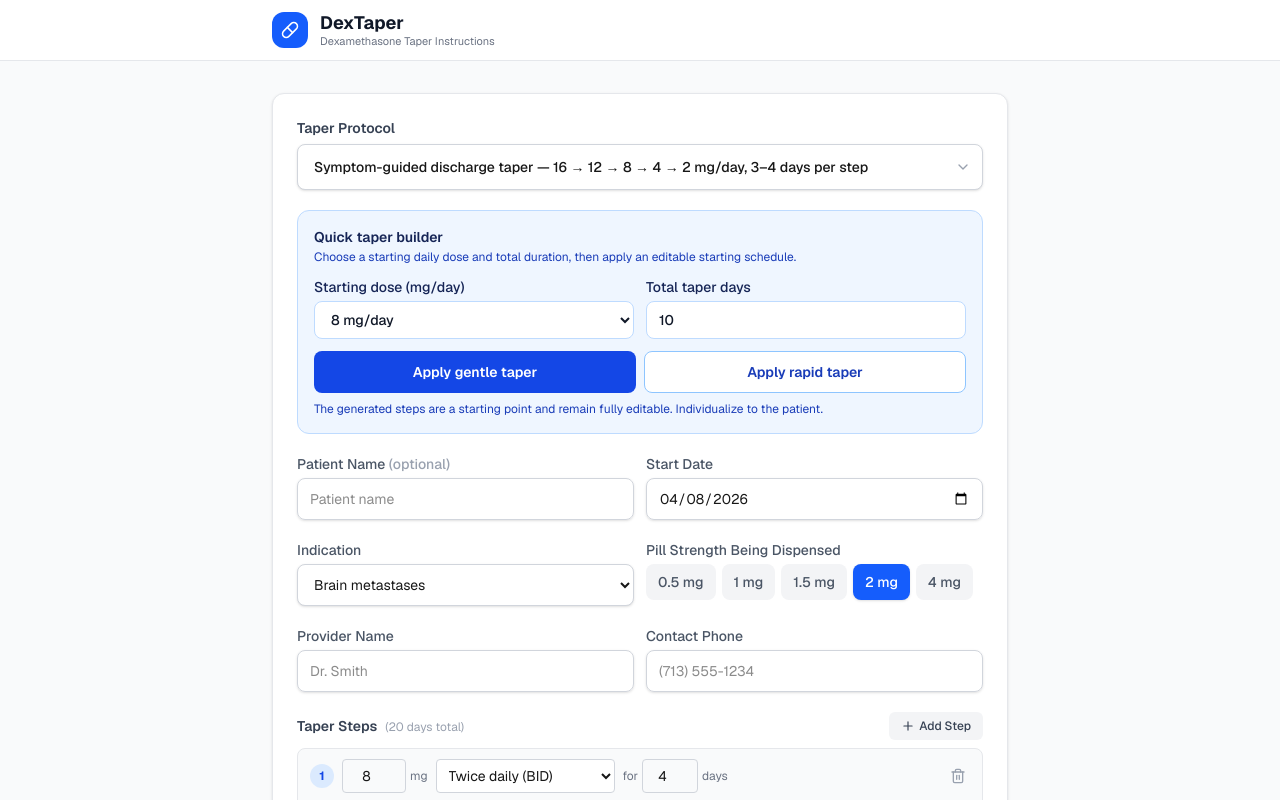
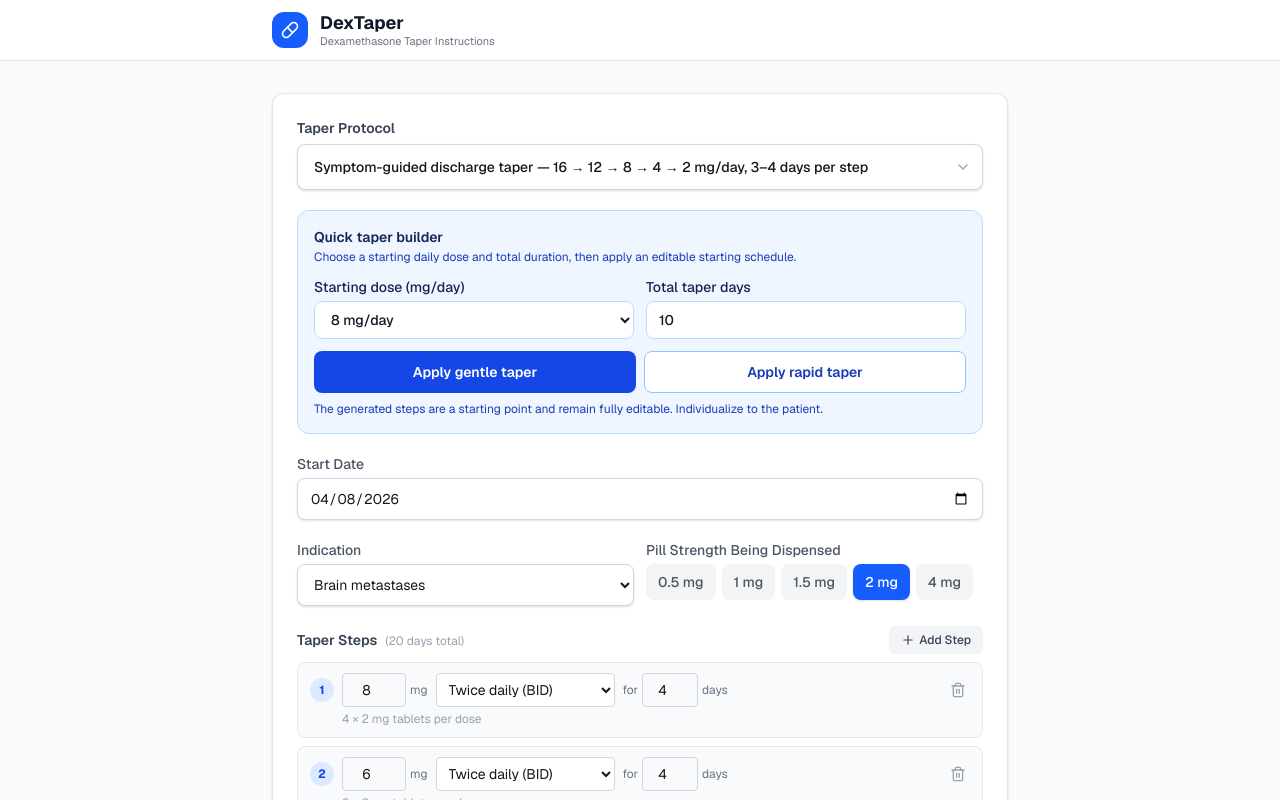
Before and after one commit to kabsam549-bot/dextaper, a Next.js app: page / in a window 1280 px wide. Shown: the top 800 px of the page. Built offline with nearby package versions, Linux system fonts and the light colour scheme.

Commit message:
feat: simplify taper generator fields

```diff
--- a/components/patient-handout.tsx
+++ b/components/patient-handout.tsx
@@ -91,18 +91,9 @@ const PatientHandout = forwardRef<HTMLDivElement, PatientHandoutProps>(
             Pill strength: {schedule.pillSize} mg tablets
           </p>
           <div className="mt-2 flex flex-wrap gap-x-4 gap-y-1 text-sm text-gray-600">
-            {schedule.patientName && (
-              <span><strong>Patient:</strong> {schedule.patientName}</span>
-            )}
             <span><strong>Start:</strong> {(() => { const [y,m,d] = schedule.startDate.split('-').map(Number); return format(new Date(y, m-1, d), 'MMMM d, yyyy'); })()}</span>
             <span><strong>Indication:</strong> {schedule.indication}</span>
           </div>
-          {(schedule.providerName || schedule.providerPhone) && (
-            <div className="mt-1 text-sm text-gray-600">
-              {schedule.providerName && <span><strong>Provider:</strong> {schedule.providerName}</span>}
-              {schedule.providerPhone && <span className="ml-4"><strong>Phone:</strong> {schedule.providerPhone}</span>}
-            </div>
-          )}
         </div>
 
         {/* Daily Schedule */}
@@ -203,11 +194,7 @@ const PatientHandout = forwardRef<HTMLDivElement, PatientHandoutProps>(
             <li>Severe mood changes or confusion</li>
             <li>New or worsening seizures</li>
           </ul>
-          {schedule.providerPhone && (
-            <p className="mt-2 text-sm font-semibold text-red-900">
-              Contact: {schedule.providerName ? `${schedule.providerName} — ` : ''}{schedule.providerPhone}
-            </p>
-          )}
+
           <p className="mt-1 text-[13px] text-red-800">
             For emergencies, call 911 or go to the nearest emergency room.
           </p>
--- a/components/pdf-export.tsx
+++ b/components/pdf-export.tsx
@@ -95,9 +95,7 @@ export default function PdfExport({ targetId, schedule }: PdfExportProps) {
     const url = URL.createObjectURL(blob);
     const a = document.createElement('a');
     a.href = url;
-    a.download = schedule.patientName
-      ? `dex-taper-${schedule.patientName.replace(/\s+/g, '-').toLowerCase()}.ics`
-      : 'dex-taper.ics';
+    a.download = 'dex-taper.ics';
     document.body.appendChild(a);
     a.click();
     document.body.removeChild(a);
--- a/components/taper-builder.tsx
+++ b/components/taper-builder.tsx
@@ -66,11 +66,8 @@ function taperSteps(startingDose: number, totalDays: number, pace: TaperPace): T
 }
 
 export default function TaperBuilder({ onGenerate }: TaperBuilderProps) {
-  const [patientName, setPatientName] = useState('');
   const [startDate, setStartDate] = useState(todayIsoDate());
   const [indication, setIndication] = useState(indications[0]);
-  const [providerName, setProviderName] = useState('');
-  const [providerPhone, setProviderPhone] = useState('');
   const [pillSize, setPillSize] = useState<PillSize>(2);
   const [steps, setSteps] = useState<TaperStep[]>(templates[0].steps);
   const [selectedTemplate, setSelectedTemplate] = useState(templates[0].id);
@@ -117,11 +114,8 @@ export default function TaperBuilder({ onGenerate }: TaperBuilderProps) {
   function handleSubmit(e: React.FormEvent) {
     e.preventDefault();
     onGenerate({
-      patientName,
       startDate,
       indication,
-      providerName,
-      providerPhone,
       pillSize,
       steps,
     });
@@ -192,20 +186,7 @@ export default function TaperBuilder({ onGenerate }: TaperBuilderProps) {
         <p className="mt-2 text-xs text-blue-800">The generated steps are a starting point and remain fully editable. Individualize to the patient.</p>
       </div>
 
-      {/* Patient + Date */}
-      <div className="grid grid-cols-1 gap-3 sm:grid-cols-2">
-        <div>
-          <label className="block text-sm font-medium text-gray-600 mb-1">
-            Patient Name <span className="text-gray-400">(optional)</span>
-          </label>
-          <input
-            type="text"
-            value={patientName}
-            onChange={e => setPatientName(e.target.value)}
-            placeholder="Patient name"
-            className="w-full rounded-lg border border-gray-300 px-3 py-2.5 text-sm shadow-sm focus:border-blue-500 focus:ring-2 focus:ring-blue-200 focus:outline-none"
-          />
-        </div>
+      {/* Start Date */}
       <div>
         <label className="block text-sm font-medium text-gray-600 mb-1">Start Date</label>
         <input
@@ -214,7 +195,6 @@ export default function TaperBuilder({ onGenerate }: TaperBuilderProps) {
           onChange={e => setStartDate(e.target.value)}
           className="w-full rounded-lg border border-gray-300 px-3 py-2.5 text-sm shadow-sm focus:border-blue-500 focus:ring-2 focus:ring-blue-200 focus:outline-none"
         />
-        </div>
       </div>
 
       {/* Indication + Pill Size */}
@@ -254,29 +234,6 @@ export default function TaperBuilder({ onGenerate }: TaperBuilderProps) {
         </div>
       </div>
 
-      {/* Provider Info */}
-      <div className="grid grid-cols-1 gap-3 sm:grid-cols-2">
-        <div>
-          <label className="block text-sm font-medium text-gray-600 mb-1">Provider Name</label>
-          <input
-            type="text"
-            value={providerName}
-            onChange={e => setProviderName(e.target.value)}
-            placeholder="Dr. Smith"
-            className="w-full rounded-lg border border-gray-300 px-3 py-2.5 text-sm shadow-sm focus:border-blue-500 focus:ring-2 focus:ring-blue-200 focus:outline-none"
-          />
-        </div>
-        <div>
-          <label className="block text-sm font-medium text-gray-600 mb-1">Contact Phone</label>
-          <input
-            type="tel"
-            value={providerPhone}
-            onChange={e => setProviderPhone(e.target.value)}
-            placeholder="(713) 555-1234"
-            className="w-full rounded-lg border border-gray-300 px-3 py-2.5 text-sm shadow-sm focus:border-blue-500 focus:ring-2 focus:ring-blue-200 focus:outline-none"
-          />
-        </div>
-      </div>
 
       {/* Taper Steps */}
       <div>
--- a/lib/taper-engine.ts
+++ b/lib/taper-engine.ts
@@ -131,7 +131,7 @@ export function generateICS(schedule: TaperSchedule): string {
     'PRODID:-//DexTaper//Dexamethasone Taper//EN',
     'CALSCALE:GREGORIAN',
     'METHOD:PUBLISH',
-    `X-WR-CALNAME:Dexamethasone Taper${schedule.patientName ? ` - ${schedule.patientName}` : ''}`,
+    'X-WR-CALNAME:Dexamethasone Taper',
   ];
 
   for (const day of dailyDoses) {
--- a/lib/types.ts
+++ b/lib/types.ts
@@ -8,11 +8,8 @@ export interface TaperStep {
 }
 
 export interface TaperSchedule {
-  patientName: string;
   startDate: string;  // ISO date string
   indication: string;
-  providerName: string;
-  providerPhone: string;
   pillSize: PillSize;
   steps: TaperStep[];
 }
```
Lines whose indentation alone changed are shown as unchanged.
